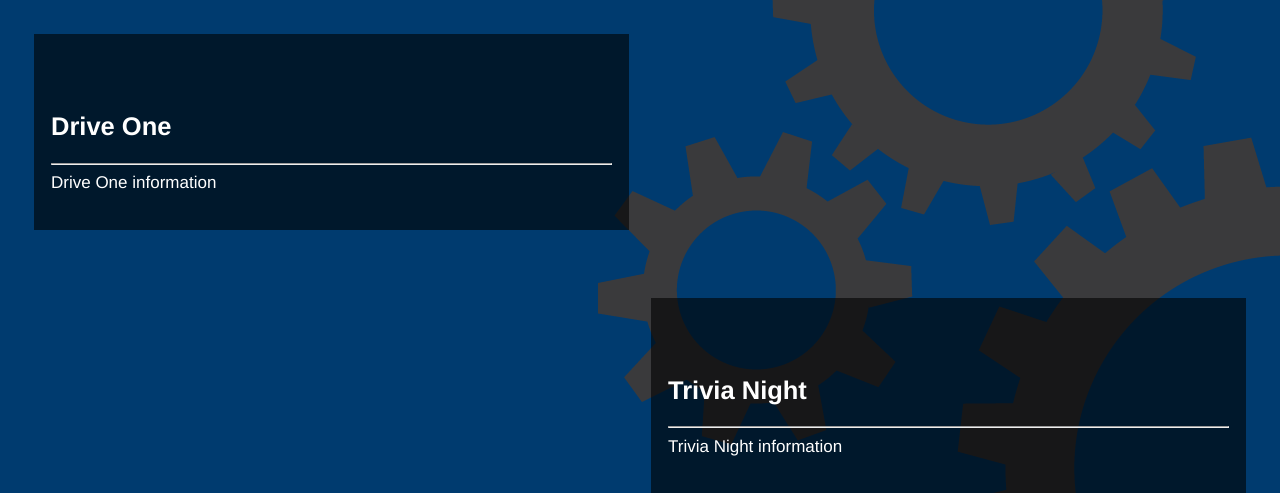
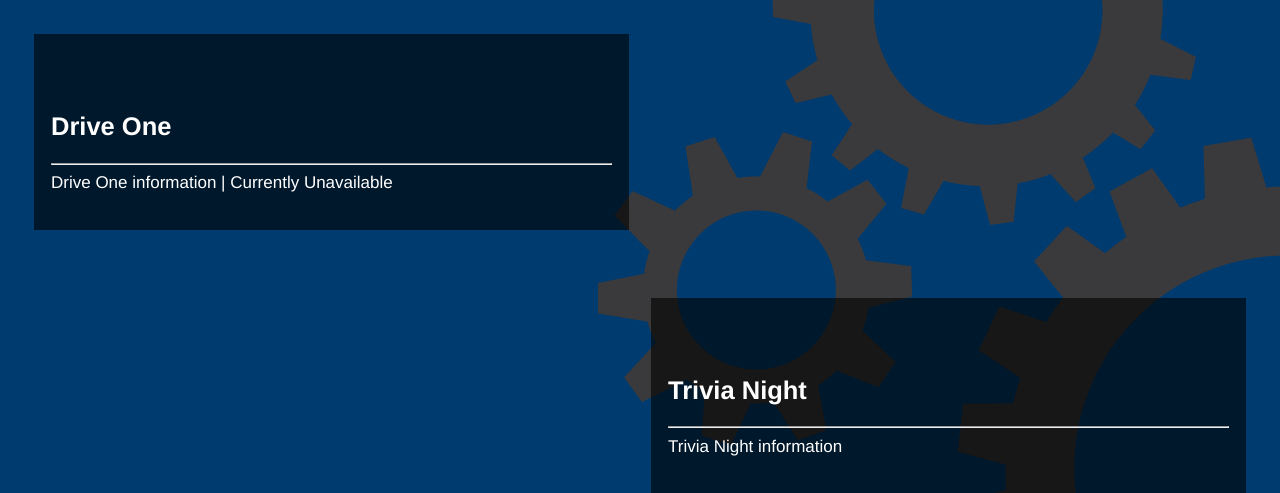
Before and after one commit to 1764/Liberty-Robotics-Foundation, a PHP site: page /fundraisers.php in a window 1280 px wide. Shown: the part 200-693 px from the top of the page. Run offline with PHP 8.4, Linux system fonts and the light colour scheme.

Commit message:
Fundraiser Warning

```diff
--- a/fundraisers.php
+++ b/fundraisers.php
@@ -36,8 +36,8 @@
 <!-- 	left content -->
 	<div class="mainDiv" id="left">
 			<div></br></br>
-			<h2>Drive One</h2><hr>Drive One information
-		</div></br></div>
+			<h2>Drive One</h2><hr>Drive One information	|	Currently Unavailable
+			</div></br></div>
 <!-- 		right content -->
 		<div class="mainDiv" id="right">
 			<div></br></br>
```
